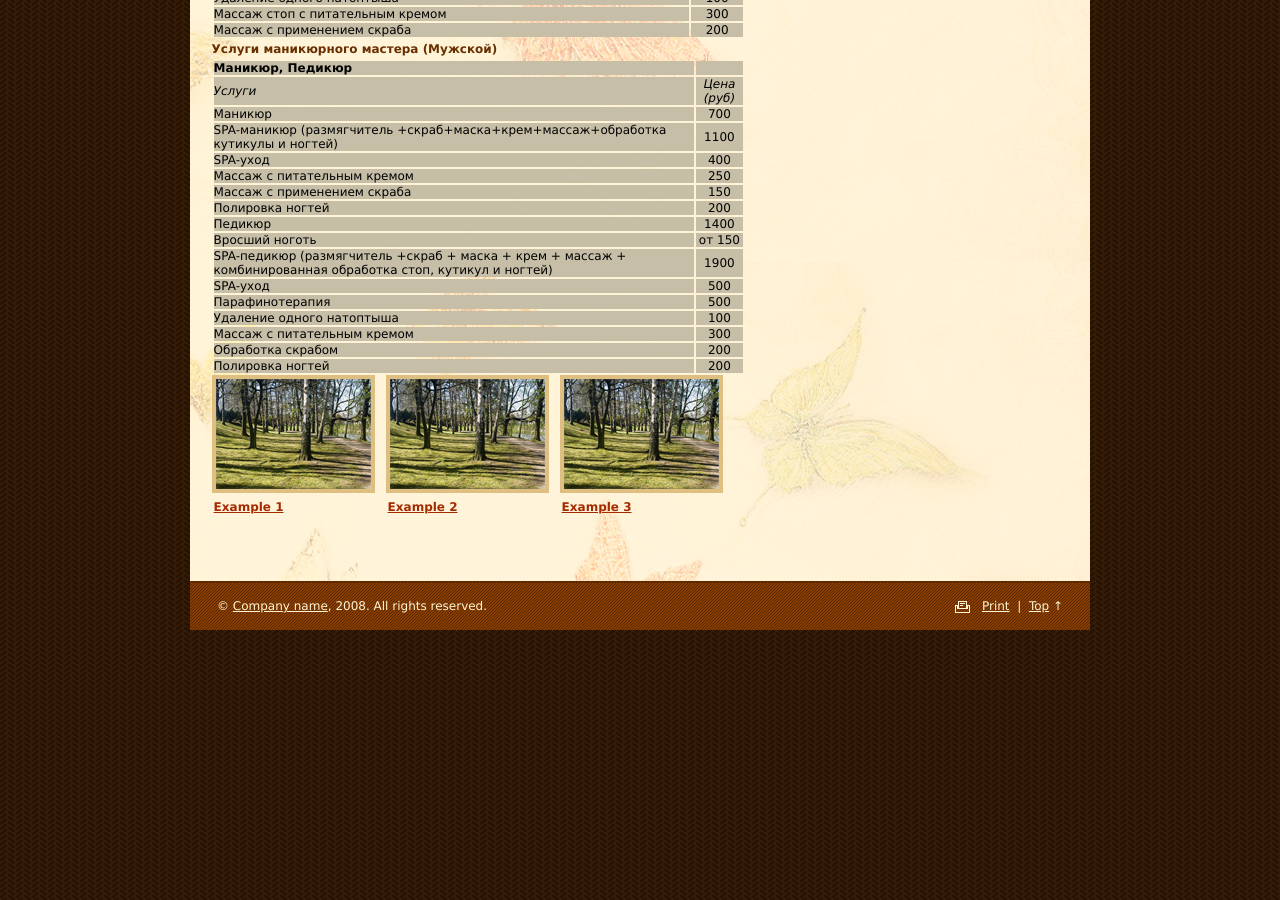
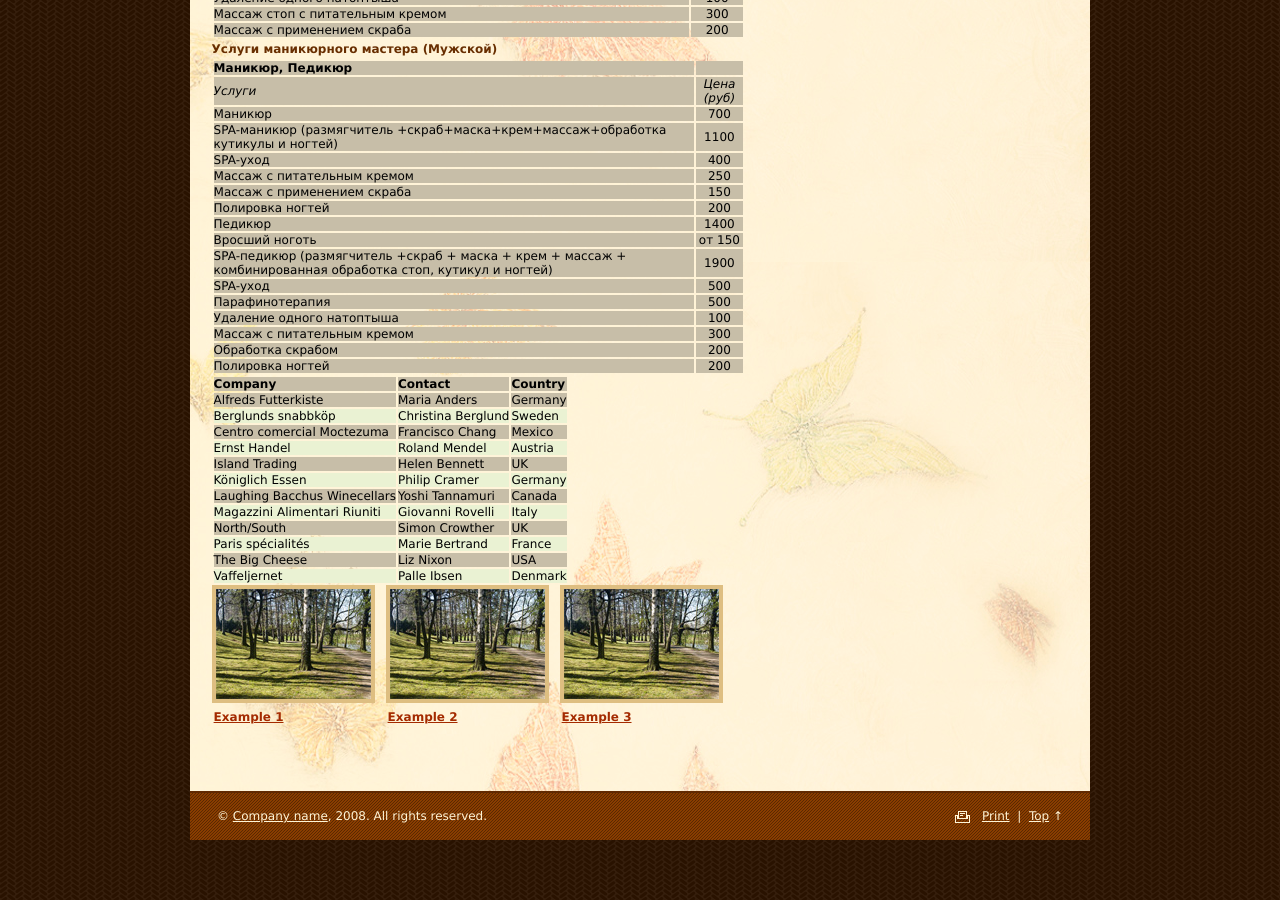
Before and after one commit to hairstyle/hairstyle.github.com, a Jekyll site: the page built from price-list.md, in a window 1280 px wide and 900 px high, scrolled down 874 px. Built offline with Jekyll 4.4.1, drawn with Linux system fonts in a browser that asks for light colours.

Commit message:
Test HTML

```diff
--- a/price-list.md
+++ b/price-list.md
@@ -65,3 +65,71 @@ title: Прайс-лист
 |Массаж с питательным кремом|300|
 |Обработка скрабом|200|
 |Полировка ногтей|200|
+
+<table id="customers">
+<tbody><tr>
+  <th>Company</th>
+  <th>Contact</th>
+  <th>Country</th>
+</tr>
+<tr>
+<td>Alfreds Futterkiste</td>
+<td>Maria Anders</td>
+<td>Germany</td>
+</tr>
+<tr class="alt">
+<td>Berglunds snabbköp</td>
+<td>Christina Berglund</td>
+<td>Sweden</td>
+</tr>
+<tr>
+<td>Centro comercial Moctezuma</td>
+<td>Francisco Chang</td>
+<td>Mexico</td>
+</tr>
+<tr class="alt">
+<td>Ernst Handel</td>
+<td>Roland Mendel</td>
+<td>Austria</td>
+</tr>
+<tr>
+<td>Island Trading</td>
+<td>Helen Bennett</td>
+<td>UK</td>
+</tr>
+<tr class="alt">
+<td>Königlich Essen</td>
+<td>Philip Cramer</td>
+<td>Germany</td>
+</tr>
+<tr>
+<td>Laughing Bacchus Winecellars</td>
+<td>Yoshi Tannamuri</td>
+<td>Canada</td>
+</tr>
+<tr class="alt">
+<td>Magazzini Alimentari Riuniti</td>
+<td>Giovanni Rovelli</td>
+<td>Italy</td>
+</tr>
+<tr>
+<td>North/South</td>
+<td>Simon Crowther</td>
+<td>UK</td>
+</tr>
+<tr class="alt">
+<td>Paris spécialités</td>
+<td>Marie Bertrand</td>
+<td>France</td>
+</tr>
+<tr>
+<td>The Big Cheese</td>
+<td>Liz Nixon</td>
+<td>USA</td>
+</tr>
+<tr class="alt">
+<td>Vaffeljernet</td>
+<td>Palle Ibsen</td>
+<td>Denmark</td>
+</tr>
+</tbody></table>
```
